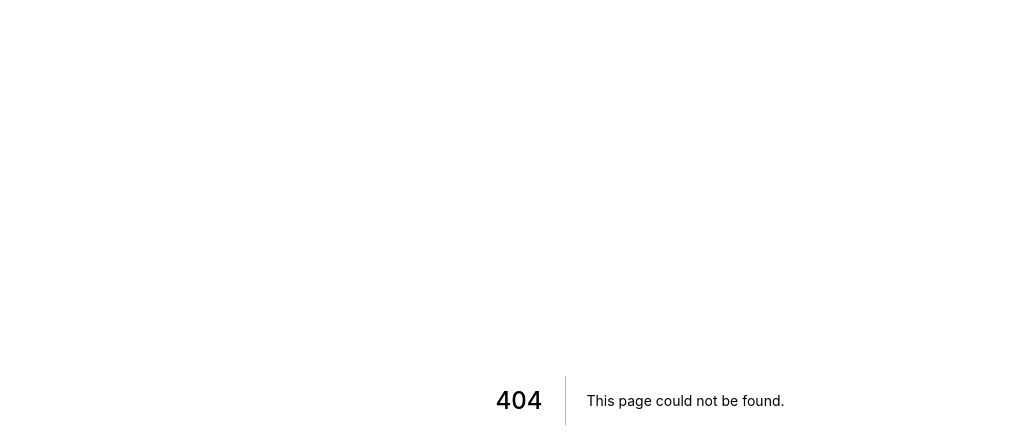
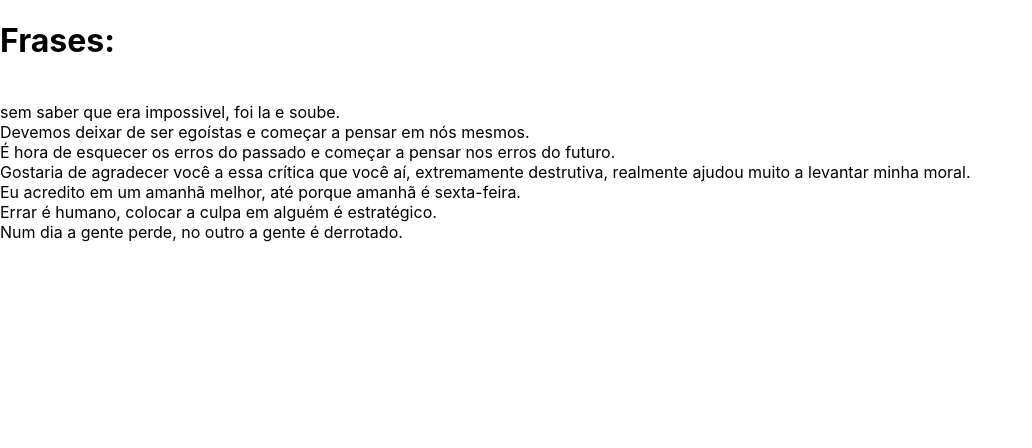
Before and after one commit to mamprim/desmotiv, a Next.js app: page /frases in a window 1280 px wide. Before the commit this address had no page. Shown: the top 448 px of the page, without its empty margins (0-1032 px from the left). Built offline with nearby package versions, Linux system fonts and the light colour scheme.

Commit message:
atualizações das frases

```diff
--- /dev/null
+++ b/pages/frases.tsx
@@ -0,0 +1,39 @@
+import { GetStaticProps } from "next";
+
+interface FrasesProps {
+    frases: Array<string>;
+}
+
+export default function frases({frases}: FrasesProps){
+    return  <div>
+        <h1>Frases: </h1>
+        <br />
+
+        {
+            frases.map((frases, index) =>
+            (<div key={index}>{
+                frases}</div>)
+        )}
+        <br />
+    </div>;
+
+}
+
+export const getStaticProps: GetStaticProps = async (context) => {
+    const frases = [
+        "sem saber que era impossivel, foi la e soube.",
+        "Devemos deixar de ser egoístas e começar a pensar em nós mesmos.",
+        "É hora de esquecer os erros do passado e começar a pensar nos erros do futuro.",
+        "Gostaria de agradecer você a essa crítica que você aí, extremamente destrutiva, realmente ajudou muito a levantar minha moral.",
+        "Eu acredito em um amanhã melhor, até porque amanhã é sexta-feira.",
+        "Errar é humano, colocar a culpa em alguém é estratégico.",
+        "Num dia a gente perde, no outro a gente é derrotado. ",
+    ];
+
+    return{
+        props: {
+            frases,
+        },
+        revalidate: 10,
+    };
+  }
```
